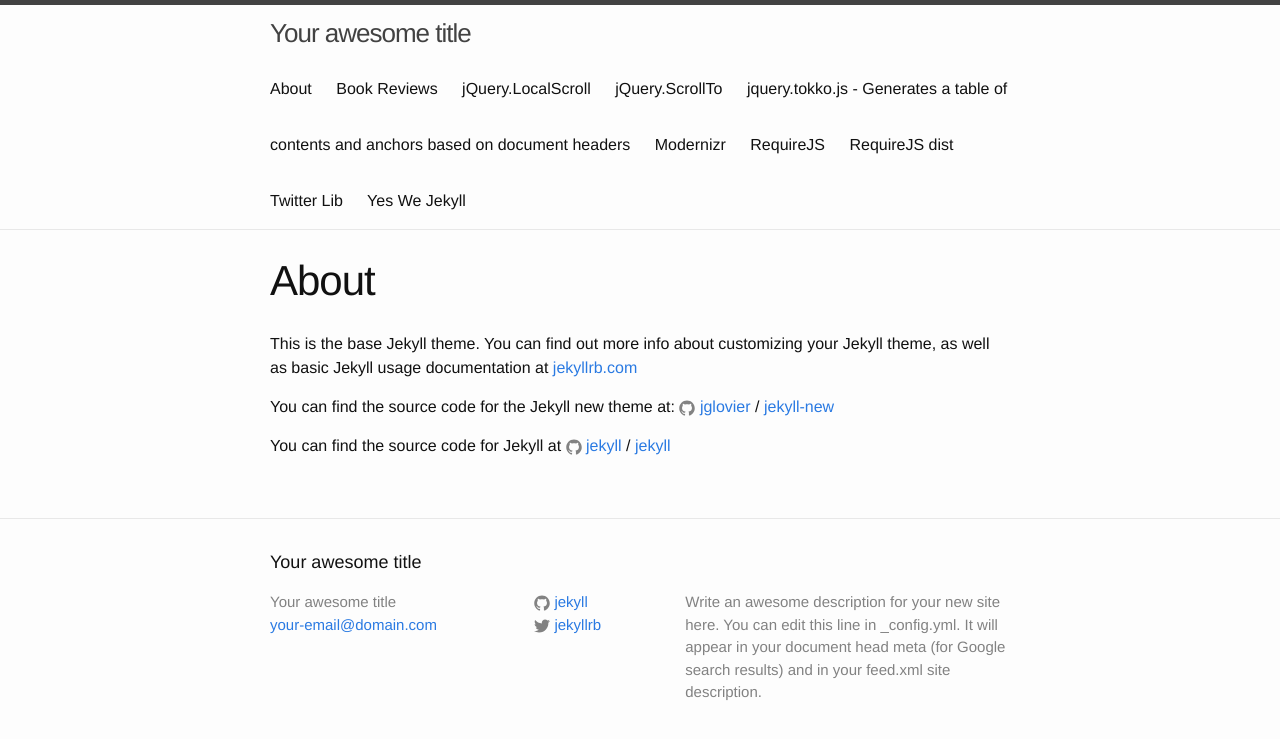
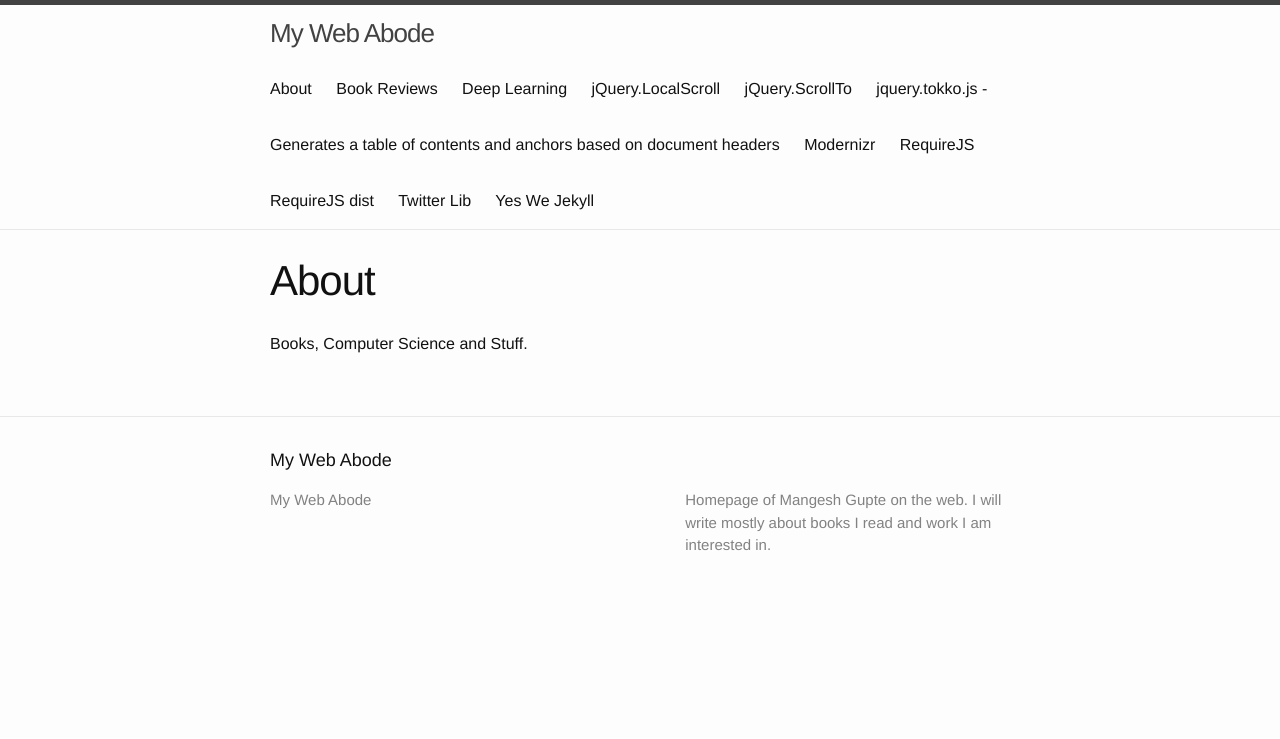
Before and after one commit to mangeshgupte/mangeshgupte.github.io, a Jekyll site: the page built from about.md, in a window 1280 px wide. Shown: the top 739 px of the page. Built offline with Jekyll 4.4.1, drawn with Linux system fonts in a browser that asks for light colours.

Commit message:
Add new deep learning section.

```diff
--- a/_config.yml
+++ b/_config.yml
@@ -6,16 +6,14 @@
 # 'jekyll serve'. If you change this file, please restart the server process.
 
 # Site settings
-title: Your awesome title
-email: your-email@domain.com
+title: My Web Abode
+email:
 description: > # this means to ignore newlines until "baseurl:"
-  Write an awesome description for your new site here. You can edit this
-  line in _config.yml. It will appear in your document head meta (for
-  Google search results) and in your feed.xml site description.
+  Homepage of Mangesh Gupte on the web. I will write mostly about books I read and work I am interested in.
 baseurl: "" # the subpath of your site, e.g. /blog
 url: "http://yourdomain.com" # the base hostname & protocol for your site
-twitter_username: jekyllrb
-github_username:  jekyll
+twitter_username:
+github_username:
 
 # Build settings
 markdown: kramdown
--- a/about.md
+++ b/about.md
@@ -4,12 +4,4 @@
 permalink: /about/
 ---
 
-This is the base Jekyll theme. You can find out more info about customizing your Jekyll theme, as well as basic Jekyll usage documentation at [jekyllrb.com](http://jekyllrb.com/)
-
-You can find the source code for the Jekyll new theme at:
-{% include icon-github.html username="jglovier" %} /
-[jekyll-new](https://github.com/jglovier/jekyll-new)
-
-You can find the source code for Jekyll at
-{% include icon-github.html username="jekyll" %} /
-[jekyll](https://github.com/jekyll/jekyll)
+Books, Computer Science and Stuff.
```
Also changed, not shown: _dl/regularization.md (added, +12 -0 lines), deep_learning.html (added, +27 -0 lines).
